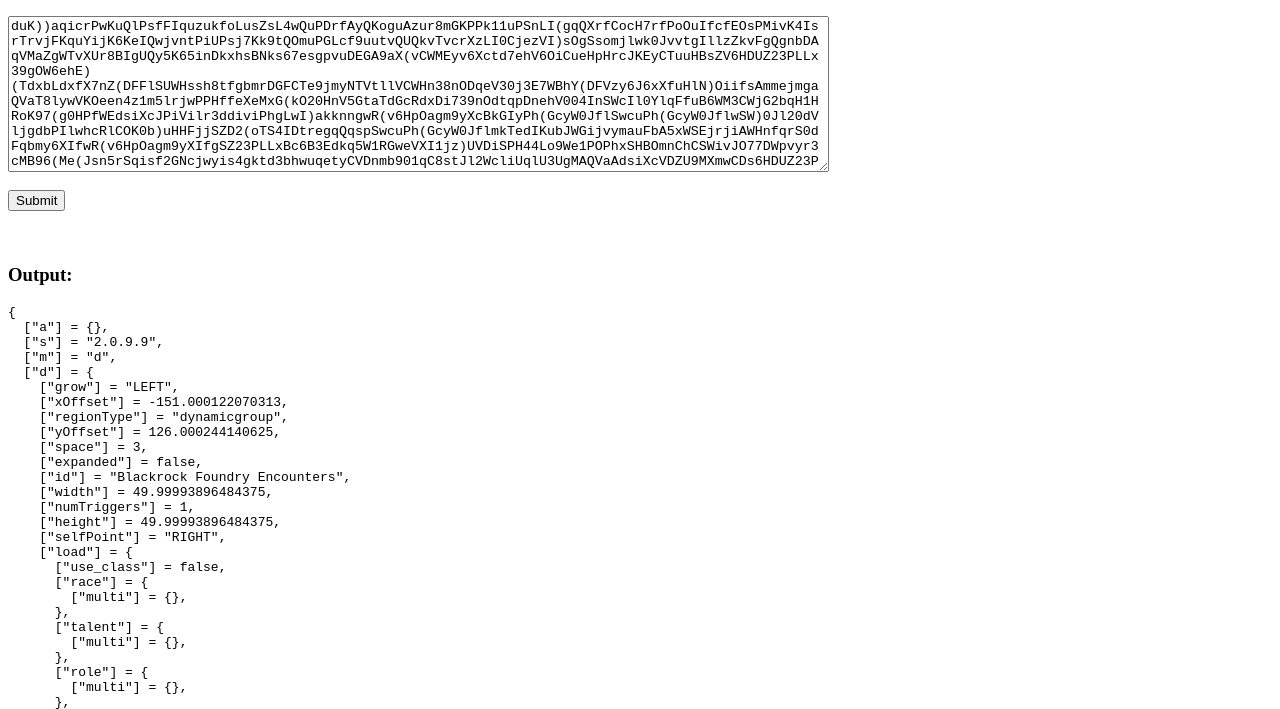
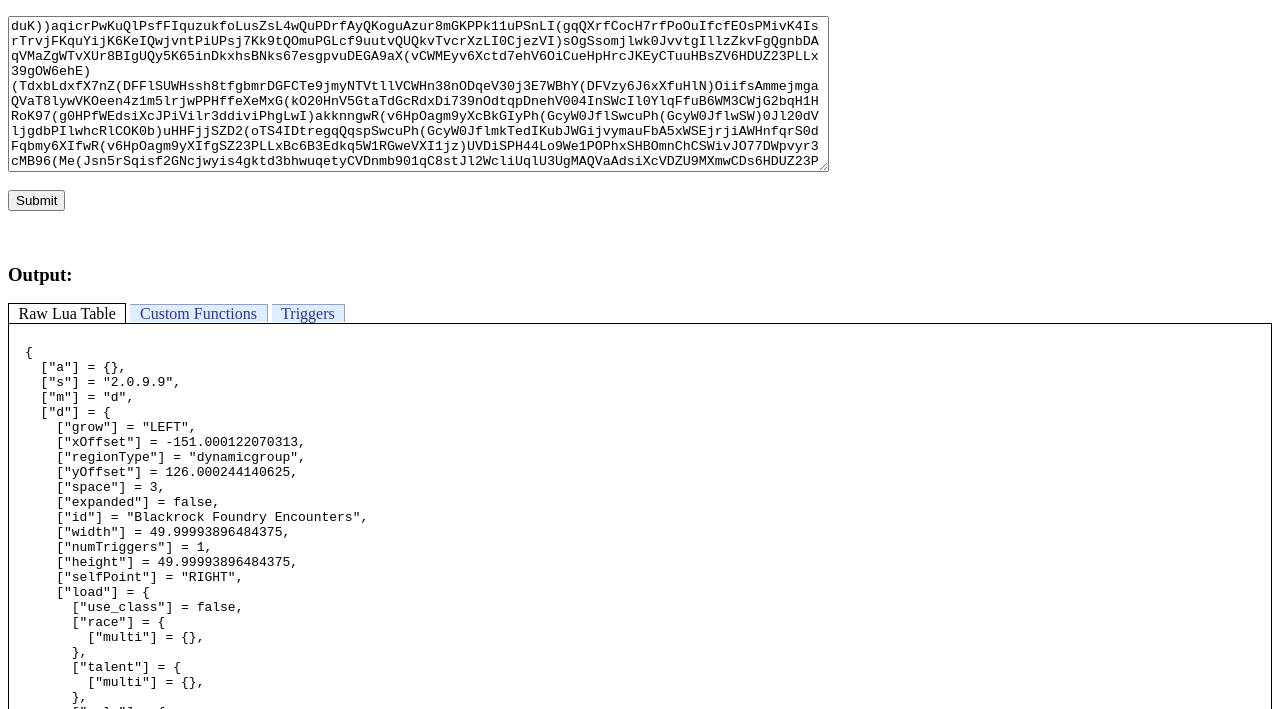
Before and after one commit to nekizalb/WeakAurasViewer, a plain HTML site: page index.html in a window 1280 px wide. Shown: the part 91-800 px from the top of the page. Drawn offline with Linux system fonts and the light colour scheme; a script that the page names is missing.

Commit message:
Tabs working

```diff
--- a/externals/tabtastic/tabtastic.js
+++ b/externals/tabtastic/tabtastic.js
@@ -86,7 +86,7 @@ AttachEvent(window,'load',function(){
 		if ((match=anchorMatch.exec(location.href)) && (a=everyTabThereIsById[match[1]])) SetTabActive(a);
 
 		//Comment out the next line and include the file directly if you need IE5Mac or Opera7 support.
-		AddStyleSheet('tabtastic.css',0);
+		AddStyleSheet('externals/tabtastic/tabtastic.css',0);
 	}
 	Init();
 },false);
--- a/index.html
+++ b/index.html
@@ -15,6 +15,22 @@
 	<input type="button" onclick="DecodeAura()" value="Submit"/>
   </form><br />
   <h3>Output:</h3>
-  <div><pre id="outputTable" /></div>
+  <ul class="tabset_tabs">
+     <li><a href="#tab1" class="active">Raw Lua Table</a></li>
+     <li><a href="#tab2">Custom Functions</a></li>
+     <li><a href="#tab3">Triggers</a></li>
+  </ul>
+
+  <div id="tab1" class="tabset_content">
+     <pre id="rawLuaTableContent"></pre>
+  </div>
+
+  <div id="tab2" class="tabset_content">
+     <div id="customFunctionsContent"></div>
+  </div>
+
+  <div id="tab3" class="tabset_content">
+     <div id="triggersContent"></div>
+  </div>
   </body>
 </html>
--- a/weakAuras.js
+++ b/weakAuras.js
@@ -49,7 +49,7 @@ function jsonExtractor(source) {
 
 function DecodeAura(){
   var input = document.getElementById("inputCode").innerHTML;
-  var output = document.getElementById("outputTable");
+  var output = document.getElementById("rawLuaTableContent");
 
   var decoded = "";
 
```
